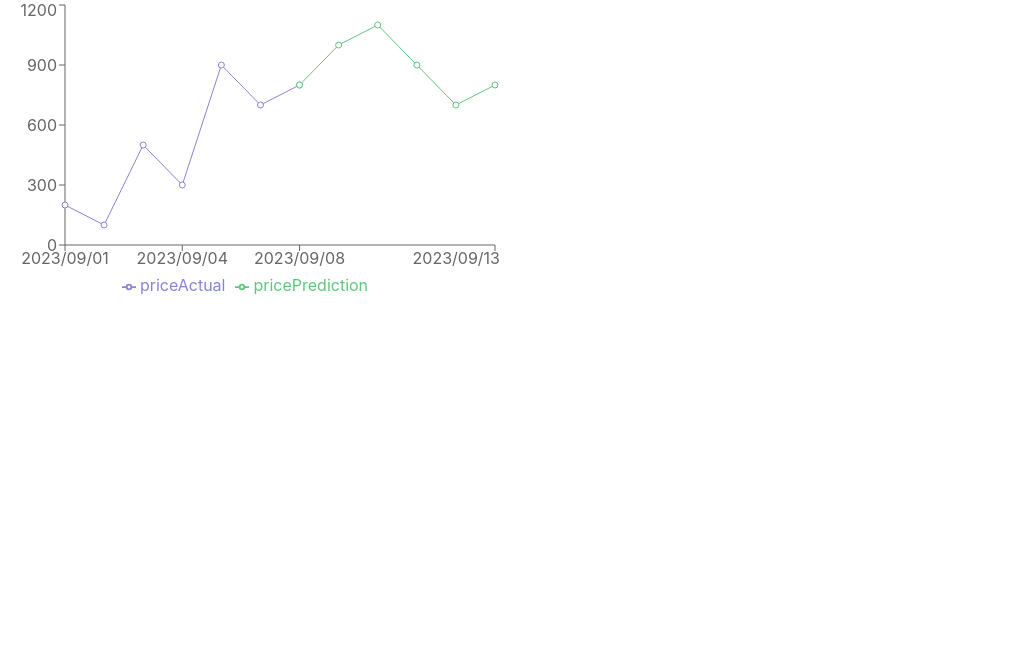
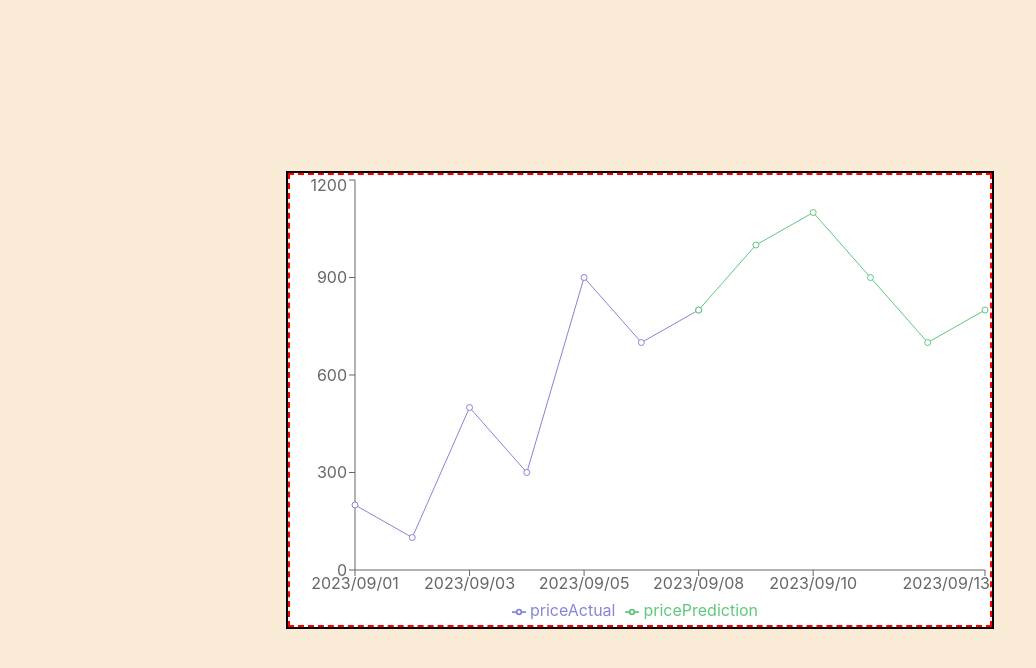
Before and after one commit to shamelj/Precious-Metals-Forecaster, a React (Create React App) app in the folder frontend/: page / in a window 1280 px wide. Shown: the top 668 px of the page, without its empty margins (0-1036 px from the left). Built offline with nearby package versions, Linux system fonts and the light colour scheme.

Commit message:
centering the chart

```diff
--- a/frontend/src/Components/TimeserieseChart.jsx
+++ b/frontend/src/Components/TimeserieseChart.jsx
@@ -1,4 +1,5 @@
 import { LineChart, Line, XAxis, YAxis, Tooltip, Legend } from 'recharts';
+import '../index.css';
 
 const comparator = (a, b) => new Date(a.date) - new Date(b.date);
 
@@ -31,11 +32,11 @@ const TimeserieseChart = ({ actual, prediction }) => {
 
     return (
         (data.length > 0 && (
-            <LineChart
-                width={500}
-                height={300}
-                data={data}
-            >
+            <div className='main-chart'>
+                <LineChart className='line-chart'
+                    width={700}
+                    height={450}
+                    data={data}>
                     <XAxis dataKey="date" interval='preserveStartEnd' />
                     <YAxis />
                     <Tooltip />
@@ -43,14 +44,13 @@ const TimeserieseChart = ({ actual, prediction }) => {
                     <Line
                         type="linear"
                         dataKey="priceActual"
-                    stroke="#8884d8"
-                />
+                        stroke="#8884d8" />
                     <Line
                         type="linear"
                         dataKey="pricePrediction"
-                    stroke="#5fc77d"
-                />
-            </LineChart>))
+                        stroke="#5fc77d" />
+                </LineChart>
+            </div>))
     );
 }
 
--- a/frontend/src/Pages/Home.jsx
+++ b/frontend/src/Pages/Home.jsx
@@ -61,10 +61,12 @@ const Home = () => {
     console.log(actual);
 
     return (
-        <TimeserieseChart
-            actual={actual}
-            prediction={predictions}
-        />
+        <div className='home'>
+            <TimeserieseChart
+                actual={actual}
+                prediction={predictions}
+            />
+        </div>
     );
 }
 
--- a/frontend/src/index.css
+++ b/frontend/src/index.css
@@ -11,3 +11,23 @@ code {
   font-family: source-code-pro, Menlo, Monaco, Consolas, 'Courier New',
     monospace;
 }
+
+
+.home {
+  display: flex;
+  justify-content: center;
+  align-items: center;
+  height: 100vh;
+  width: 100vw;
+  background-color: antiquewhite;
+  /* padding-top: 30px; */
+}
+
+.main-chart {
+  border: 2px solid black;
+  background-color: white;
+}
+
+.line-chart {
+  border: 2px dashed red;
+}
```
Also changed, not shown: frontend/src/Components/ParentContainer.jsx (added, +7 -0 lines). Lines whose indentation alone changed are shown as unchanged.
